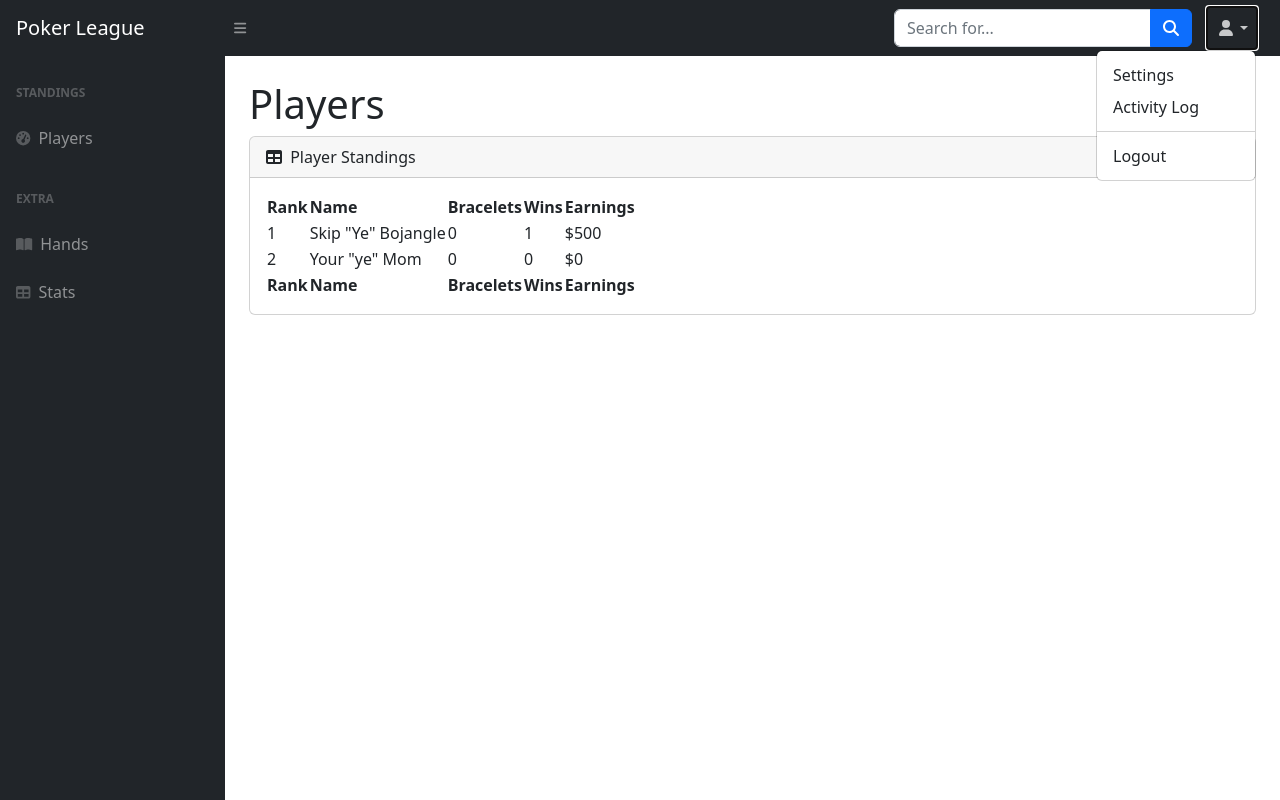
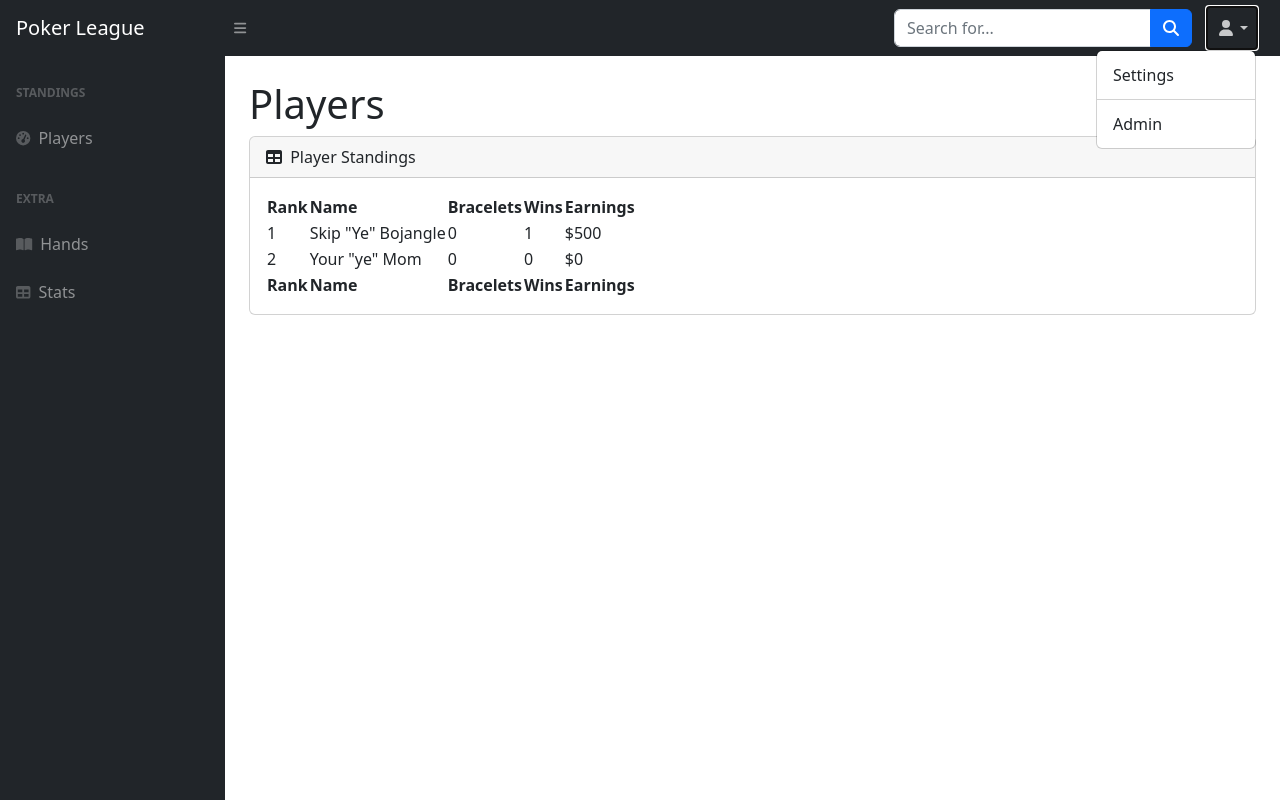
Before and after one commit to nebulain009/poker-dash, a Django app: page / in a window 1280 px wide, after a click that opens the changed part. Run offline with Django 4.2, Linux system fonts and the light colour scheme; data comes from the database, SQL or seed files in the repository; data that the repository does not hold is empty; some libraries are stand-ins or nearby versions.

Commit message:
Hosting and url changes

```diff
--- a/pokerdash/settings.py
+++ b/pokerdash/settings.py
@@ -25,7 +25,7 @@ SECRET_KEY = 'django-insecure-g@g7!brjf_4z2q&nf)po$l#((m%p_b29@)+_^l=qy%20z*+%l+
 # SECURITY WARNING: don't run with debug turned on in production!
 DEBUG = True
 
-ALLOWED_HOSTS = ['192.168.1.138', 'localhost', '127.0.0.1']
+ALLOWED_HOSTS = ['192.168.1.138', 'localhost', '127.0.0.1', 'poker.bainframe.net']
 
 
 # Application definition
--- a/templates/base.html
+++ b/templates/base.html
@@ -7,7 +7,7 @@
         <meta name="viewport" content="width=device-width, initial-scale=1, shrink-to-fit=no" />
         <meta name="description" content="" />
         <meta name="author" content="" />
-        <title>Dashboard - SB Admin</title>
+        <title>Poker League</title>
         <link href="https://cdn.jsdelivr.net/npm/simple-datatables@7.1.2/dist/style.min.css" rel="stylesheet" />
         <link href="{% static 'css/styles.css' %}" rel="stylesheet" />
         <script src="https://use.fontawesome.com/releases/v6.3.0/js/all.js" crossorigin="anonymous"></script>
@@ -15,7 +15,7 @@
     <body class="sb-nav-fixed">
         <nav class="sb-topnav navbar navbar-expand navbar-dark bg-dark">
             <!-- Navbar Brand-->
-            <a class="navbar-brand ps-3" href="index.html">Poker League</a>
+            <a class="navbar-brand ps-3" href="{% url 'home' %}">Poker League</a>
             <!-- Sidebar Toggle-->
             <button class="btn btn-link btn-sm order-1 order-lg-0 me-4 me-lg-0" id="sidebarToggle" href="#!"><i class="fas fa-bars"></i></button>
             <!-- Navbar Search-->
@@ -30,10 +30,9 @@
                 <li class="nav-item dropdown">
                     <a class="nav-link dropdown-toggle" id="navbarDropdown" href="#" role="button" data-bs-toggle="dropdown" aria-expanded="false"><i class="fas fa-user fa-fw"></i></a>
                     <ul class="dropdown-menu dropdown-menu-end" aria-labelledby="navbarDropdown">
-                        <li><a class="dropdown-item" href="#!">Settings</a></li>
-                        <li><a class="dropdown-item" href="#!">Activity Log</a></li>
+                        <li><a class="dropdown-item" href="/admin">Settings</a></li>
                         <li><hr class="dropdown-divider" /></li>
-                        <li><a class="dropdown-item" href="#!">Logout</a></li>
+                        <li><a class="dropdown-item" href="/admin">Admin</a></li>
                     </ul>
                 </li>
             </ul>
```
